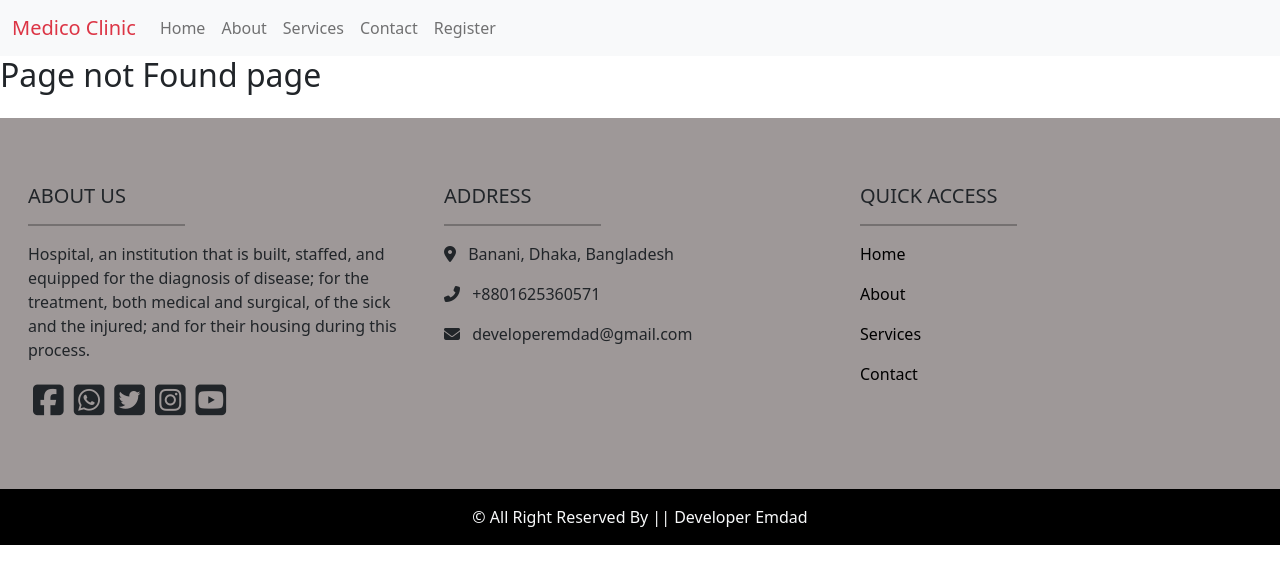
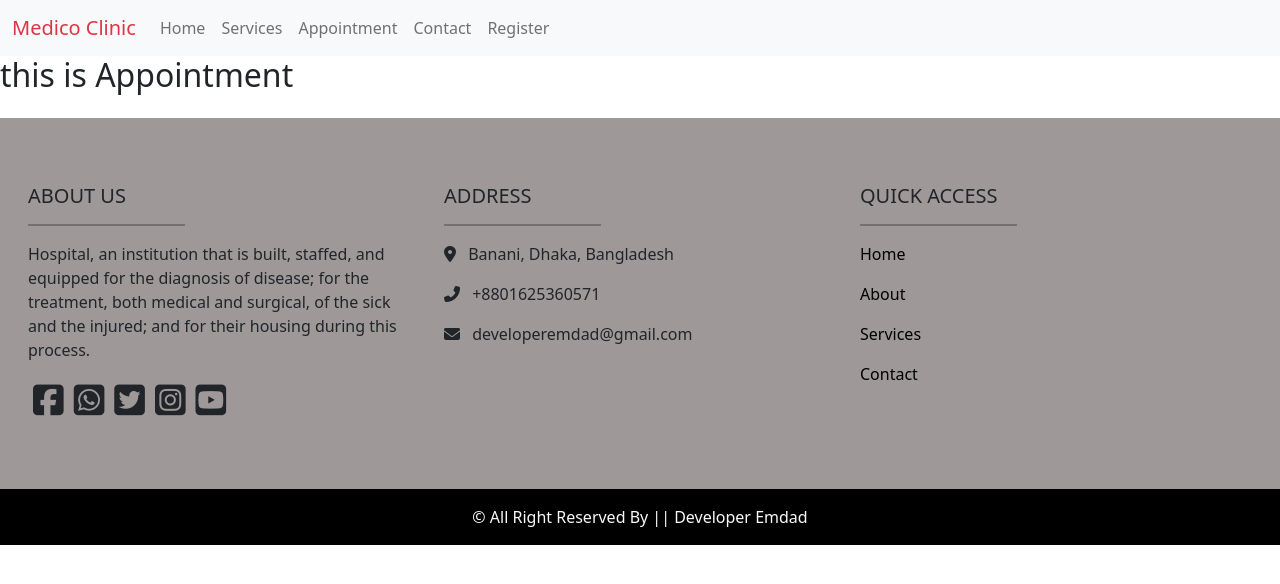
Before and after one commit to developeremdad/Health-care, a React (Create React App) app: page /appointment in a window 1280 px wide. Shown: the top 584 px of the page. Built offline with nearby package versions, Linux system fonts and the light colour scheme; no server answers.

Commit message:
apointment create

```diff
--- a/src/App.js
+++ b/src/App.js
@@ -10,6 +10,7 @@ import AuthProvider from './Contexts/AuthProvider';
 import PrivateRoute from './posts/Login/PrivateRoute/PrivateRoute';
 import AllServices from './posts/Home/AllServices/AllServices';
 import Footer from './posts/Shared/Footer/Footer';
+import Appointment from './posts/Appointment/Appointment';
 
 function App() {
   return (
@@ -33,6 +34,10 @@ function App() {
             <DetailsService></DetailsService>
           </PrivateRoute>
 
+          <Route path="/appointment">
+            <Appointment></Appointment>
+          </Route>
+
           <Route path="/login">
             <Login></Login>
           </Route>
--- /dev/null
+++ b/src/posts/Appointment/Appointment.js
@@ -0,0 +1,11 @@
+import React from 'react';
+
+const Appointment = () => {
+    return (
+        <div>
+            <h2>this is Appointment</h2>
+        </div>
+    );
+};
+
+export default Appointment;
--- a/src/posts/Home/AllServices/AllServices.js
+++ b/src/posts/Home/AllServices/AllServices.js
@@ -7,6 +7,12 @@ const AllServices = () => {
     const services = useData();
     return (
         <div>
+            <div style={{ background: '#ddd' }} className=" py-5 mb-3 text-center">
+                <h1 className="">Our Services</h1>
+                <p>Service that provides medical treatment and care to the public or to a particular group</p>
+
+            </div>
+            {/* display all services section  */}
             <Container>
                 <Row xs={1} md={3} sm={2} className="g-4">
                     {
--- a/src/posts/NotFound/NotFound.js
+++ b/src/posts/NotFound/NotFound.js
@@ -1,9 +1,16 @@
 import React from 'react';
+import { Link } from 'react-router-dom';
 
 const NotFound = () => {
     return (
-        <div>
-            <h2>Page not Found page</h2>
+        <div className="p-5 text-center">
+            <h1 style={{
+                fontSize: "90px"
+            }} className="text-danger">Oops!</h1>
+            <h5>404 - PAGE NOT FOUND</h5>
+            <p>The page you are looking fo might have been removed had</p>
+            <p>its name changed of is tepmorarily unavailable.</p>
+            <Link to="/home"><button className="btn-primary">GO TO HOMEPAGE</button></Link>
         </div>
     );
 };
--- a/src/posts/Shared/Header/Header.js
+++ b/src/posts/Shared/Header/Header.js
@@ -18,10 +18,10 @@ const Header = () => {
                                 <Link className="nav-link" to="/home">Home</Link>
                             </li>
                             <li className="nav-item">
-                                <Link className="nav-link" to="">About</Link>
+                                <Link className="nav-link" to="/services">Services</Link>
                             </li>
                             <li className="nav-item">
-                                <Link className="nav-link" to="/services">Services</Link>
+                                <Link className="nav-link" to="/appointment">Appointment</Link>
                             </li>
                             <li className="nav-item">
                                 <Link className="nav-link" to="">Contact</Link>
```
